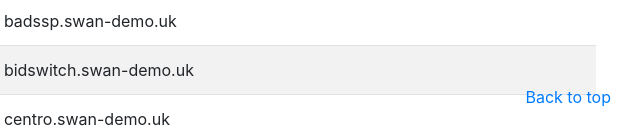
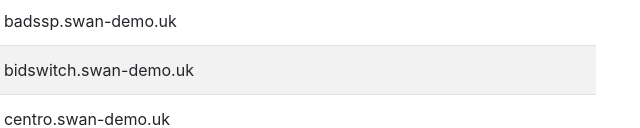
Before and after one commit to SWAN-community/swan-parties, a plain HTML site: page index.html in a window 1280 px wide. Shown: the part 673-801 px from the top of the page, 584-1224 px from the left. Drawn offline with nearby package versions, Linux system fonts and the light colour scheme.

Commit message:
Update css

```diff
--- a/css/parties.css
+++ b/css/parties.css
@@ -6,13 +6,3 @@ body {
     padding: 3rem 1.5rem;
     text-align: center;
 }
-
-.footer {
-    position: absolute;
-    bottom: 0;
-    width: 100%;
-    height: 60px;
-    /* Set the fixed height of the footer here */
-    line-height: 60px;
-    /* Vertically center the text there */
-}
```
